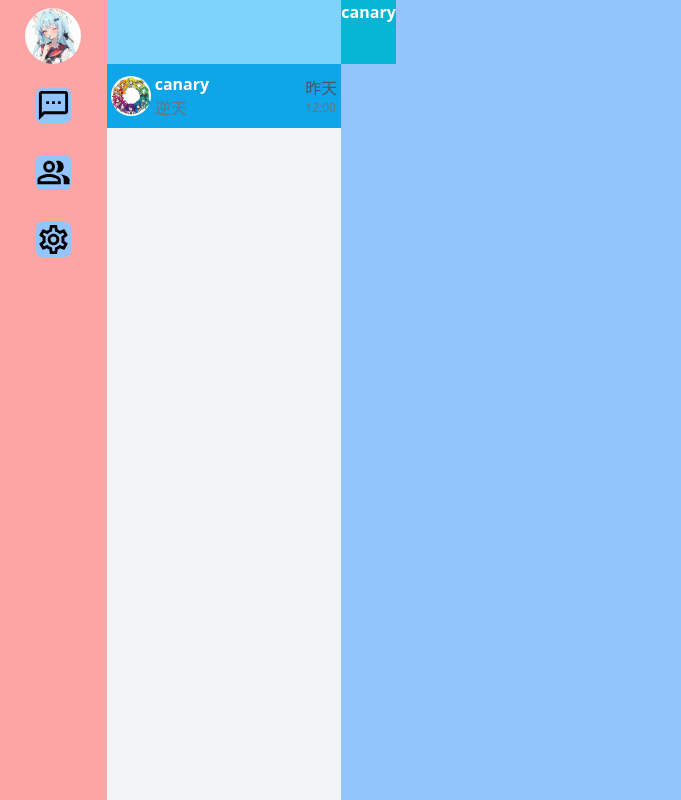
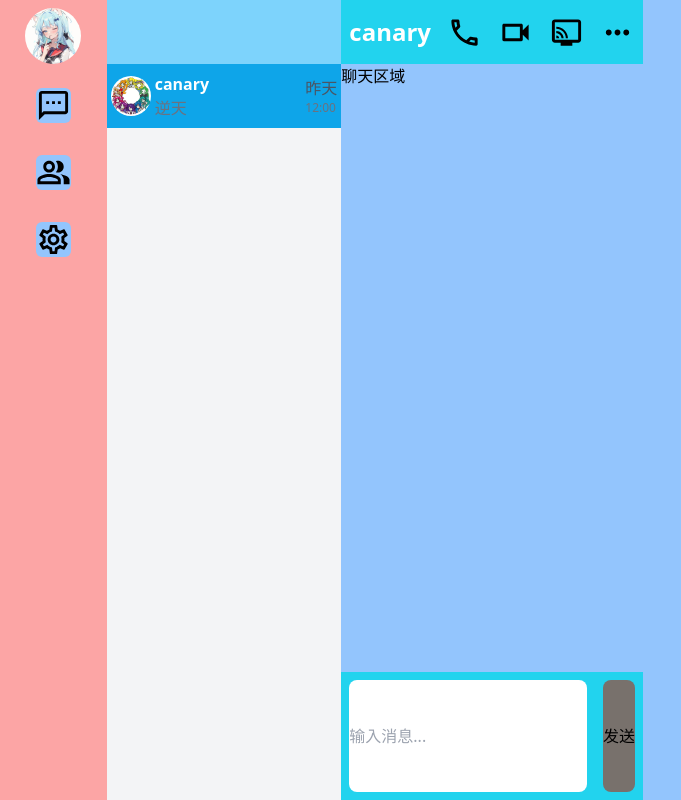
Before and after one commit to Guan612/YayaChat, a React (Vite) app in the folder front/: page /chat in a window 1280 px wide. Shown: the whole page, without its empty margins (0-681 px from the left). Built offline with nearby package versions, Linux system fonts and the light colour scheme.

Commit message:
完成聊天界面样式

```diff
--- a/front/src/pages/chat/chatindex.tsx
+++ b/front/src/pages/chat/chatindex.tsx
@@ -1,17 +1,29 @@
-import PhoneOutlinedIcon from '@mui/icons-material/PhoneOutlined';
-import VideocamOutlinedIcon from '@mui/icons-material/VideocamOutlined';
-import ConnectedTvOutlinedIcon from '@mui/icons-material/ConnectedTvOutlined';
-import MoreHorizOutlinedIcon from '@mui/icons-material/MoreHorizOutlined';
+import PhoneOutlinedIcon from "@mui/icons-material/PhoneOutlined";
+import VideocamOutlinedIcon from "@mui/icons-material/VideocamOutlined";
+import ConnectedTvOutlinedIcon from "@mui/icons-material/ConnectedTvOutlined";
+import MoreHorizOutlinedIcon from "@mui/icons-material/MoreHorizOutlined";
+import Badge from '@mui/material/Badge';
 
 export default function ChatIndex() {
     return (
         <div className="flex flex-col h-screen">
-            <div className="flex flex-row bg-cyan-500 h-16">
-                <div className="font-bold text-white">canary</div>
-                <div>
-
+            <div className="flex flex-row w-full bg-cyan-400 h-16 items-center">
+                <div className="flex font-bold text-white text-2xl items-center p-2">
+                    canary
+                </div>
+                <div className="flex-grow"></div>
+                <div className="flex">
+                    <PhoneOutlinedIcon fontSize="large" className="m-2 hover:bg-stone-500 rounded-lg"/>
+                    <VideocamOutlinedIcon fontSize="large" className="m-2 hover:bg-stone-500 rounded-lg"/>
+                    <ConnectedTvOutlinedIcon fontSize="large" className="m-2 hover:bg-stone-500 rounded-lg"/>
+                    <MoreHorizOutlinedIcon fontSize="large" className="m-2 hover:bg-stone-500 rounded-lg"/>
                 </div>
             </div>
+            <div className="flex flex-col flex-grow">聊天区域</div>
+            <div className="flex bg-cyan-400 h-32">
+                <input className="flex-grow m-2 rounded-lg" placeholder="输入消息..."></input>
+                <button className="bg-stone-500 m-2 rounded-lg">发送</button>
+            </div>
         </div>
-    )
+    );
 }
```
